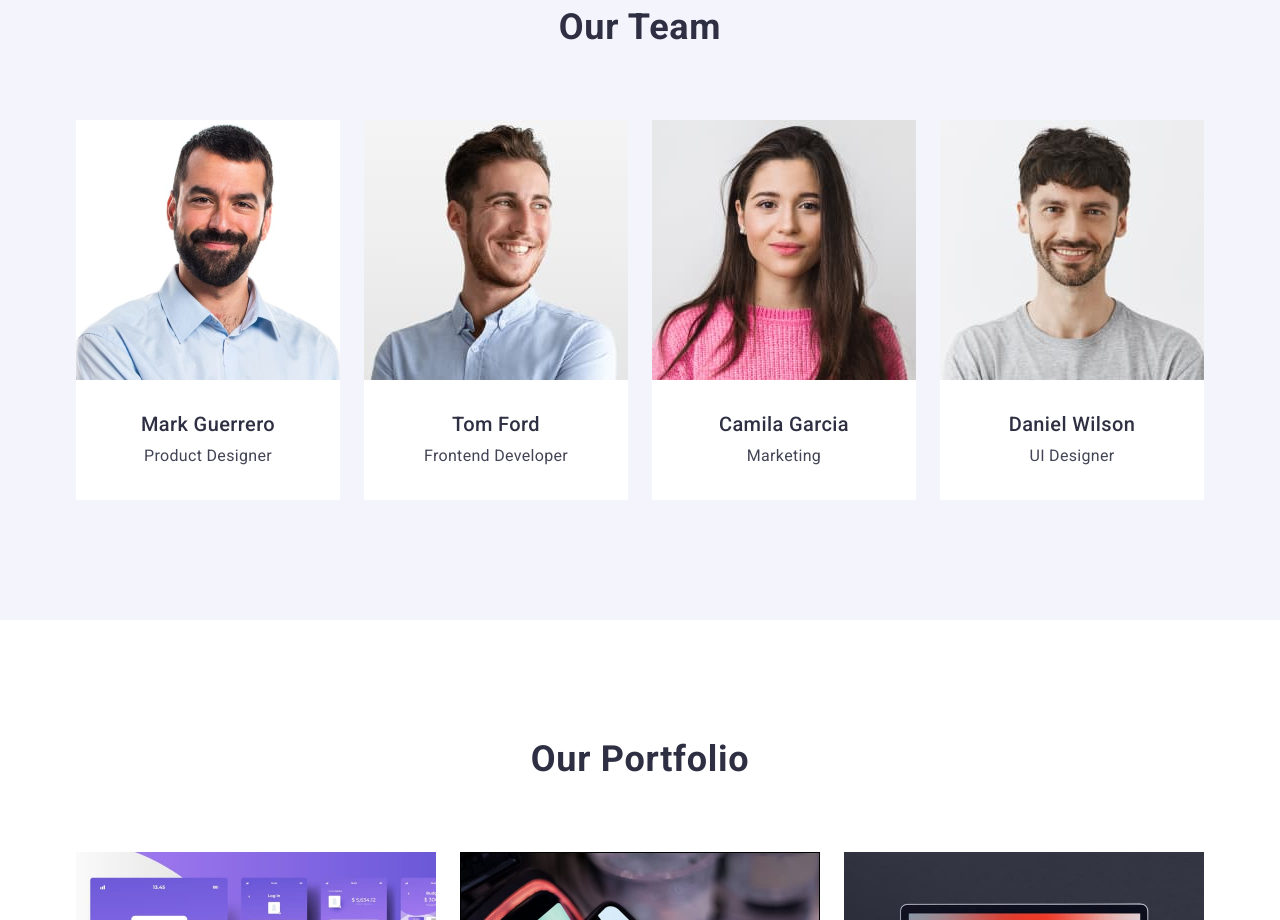
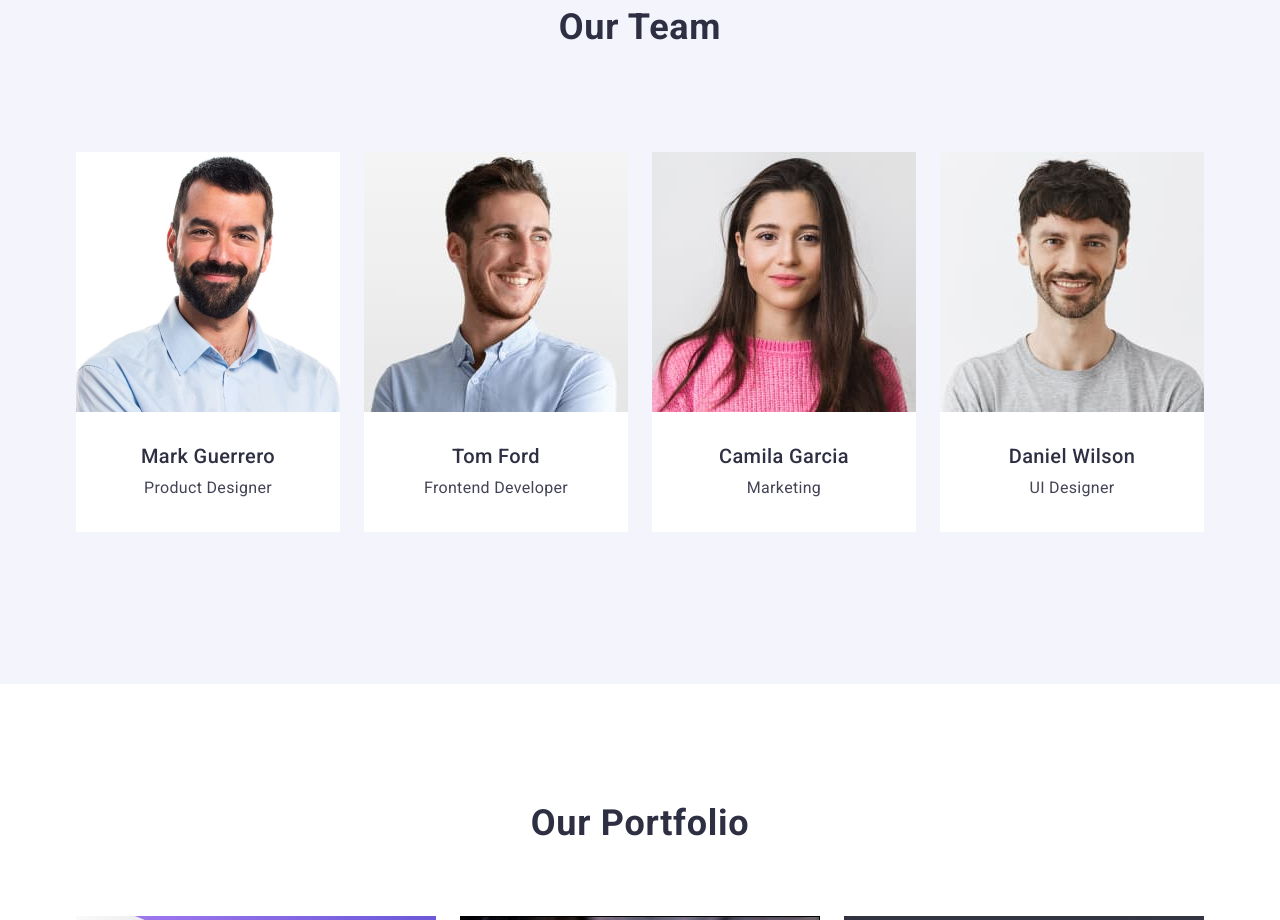
Before and after one commit to MarynaKovalko/goit-markup-hw-5, a plain HTML site: page index.html in a window 1280 px wide. Shown: the part 1180-2100 px from the top of the page. Drawn offline with nearby package versions, Linux system fonts and the light colour scheme.

Commit message:
making changes

```diff
--- a/css/styles.css
+++ b/css/styles.css
@@ -234,7 +234,7 @@ img {
 
 }
 
-.ist-item {
+.list-item {
     padding: 32px 0;
 }
 
@@ -256,8 +256,8 @@ img {
     letter-spacing: 0.02em;
     color: #2e2f42;
     margin-top: 32px;
+    margin-bottom: 8px;
     text-align: center;
-    margin-bottom: 8px;
 }
 
 .team-menu-text {
```
